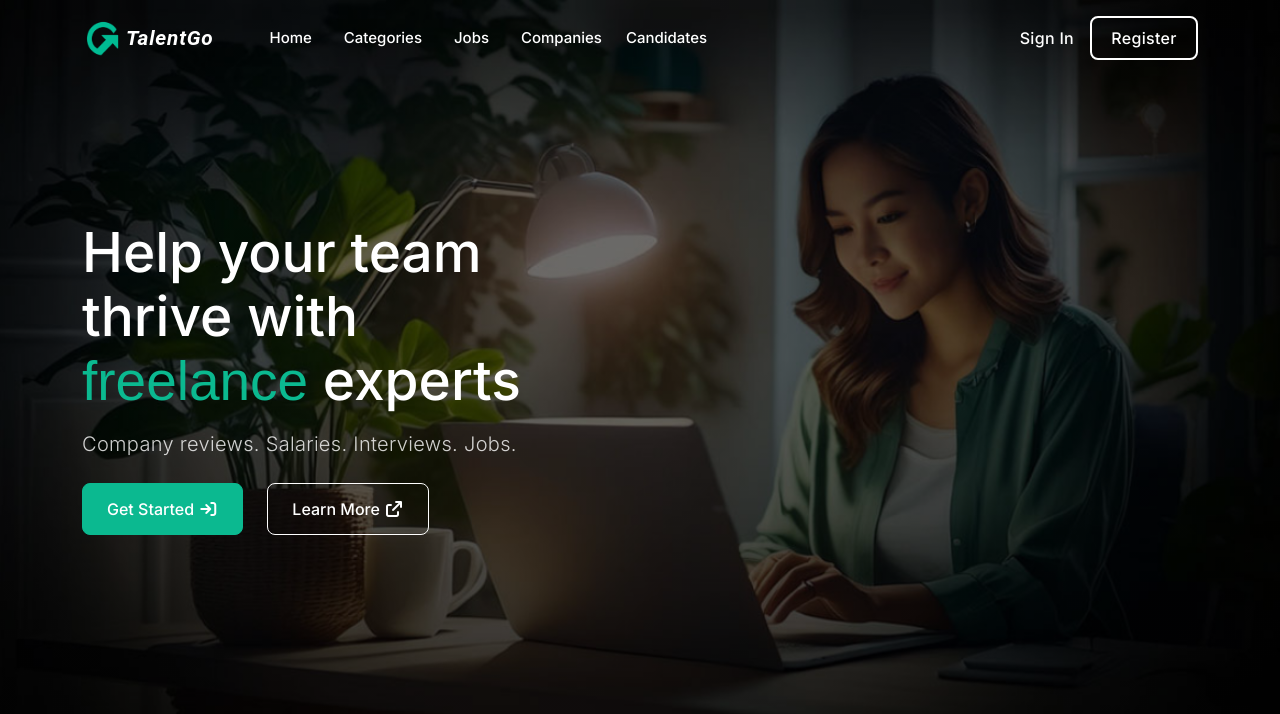
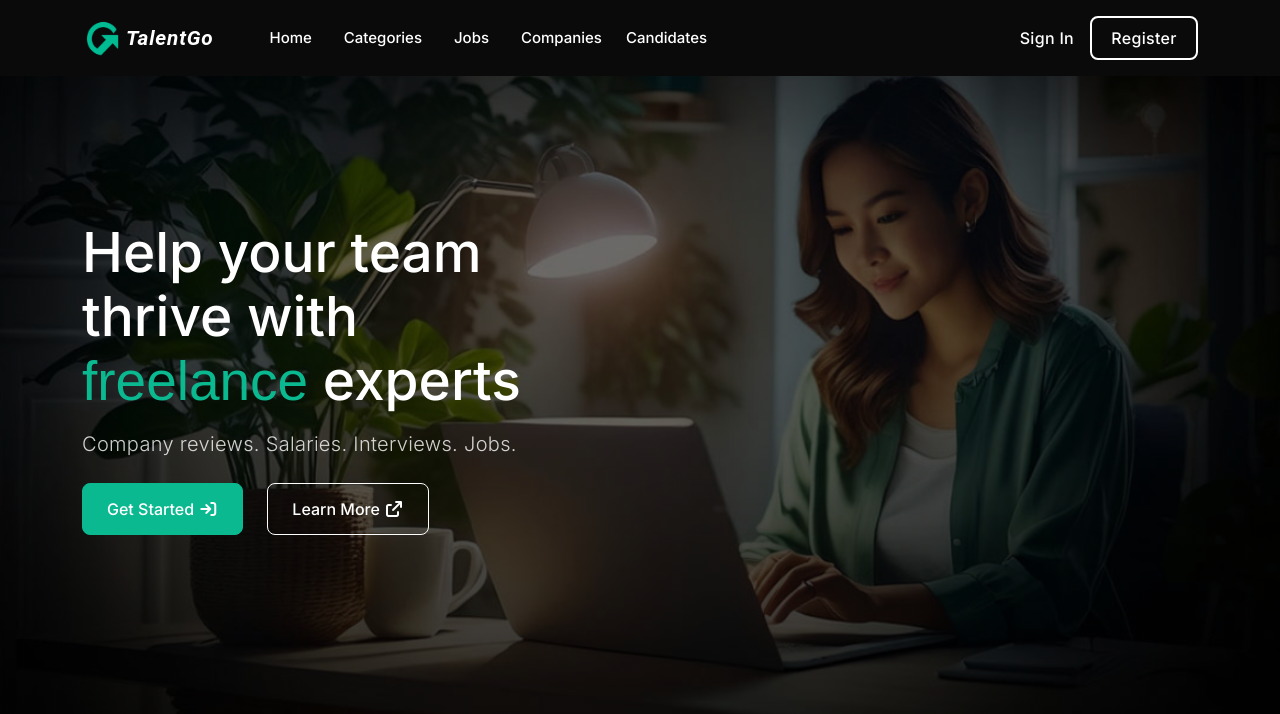
Before and after one commit to athikapriya/django-job-portal, a Django app: template base/templates/base/index.html in a window 1280 px wide. Shown: the top 714 px of the page. Run offline with Django 3.2, Linux system fonts and the light colour scheme; the template is opened without the code that fills it, so the values that code supplies are empty; some libraries are stand-ins or nearby versions; some web fonts are replaced.

Commit message:
navbar background color added

```diff
--- a/base/static/base/css/style.css
+++ b/base/static/base/css/style.css
@@ -46,6 +46,10 @@ html {
 
 
 /* nav section starts here */
+nav{
+    background-color: #0a0a0a;
+}
+
 .navbar {
     padding: 0;
 }
```
